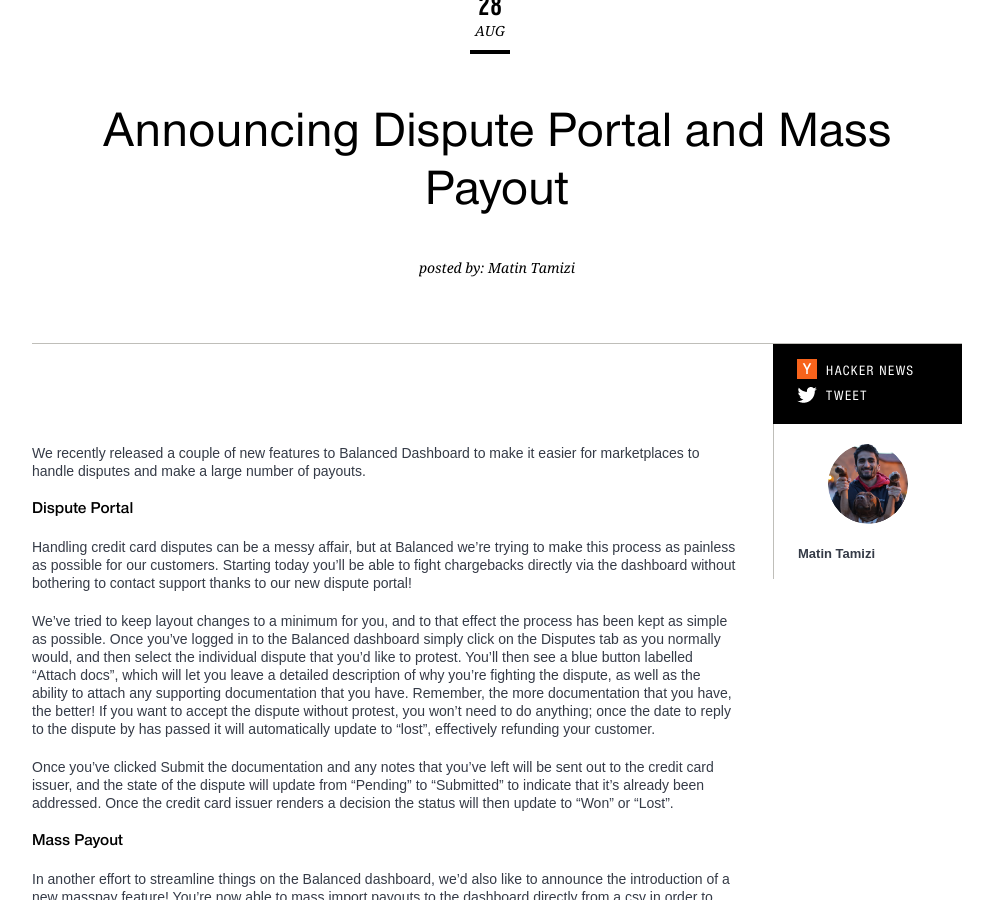
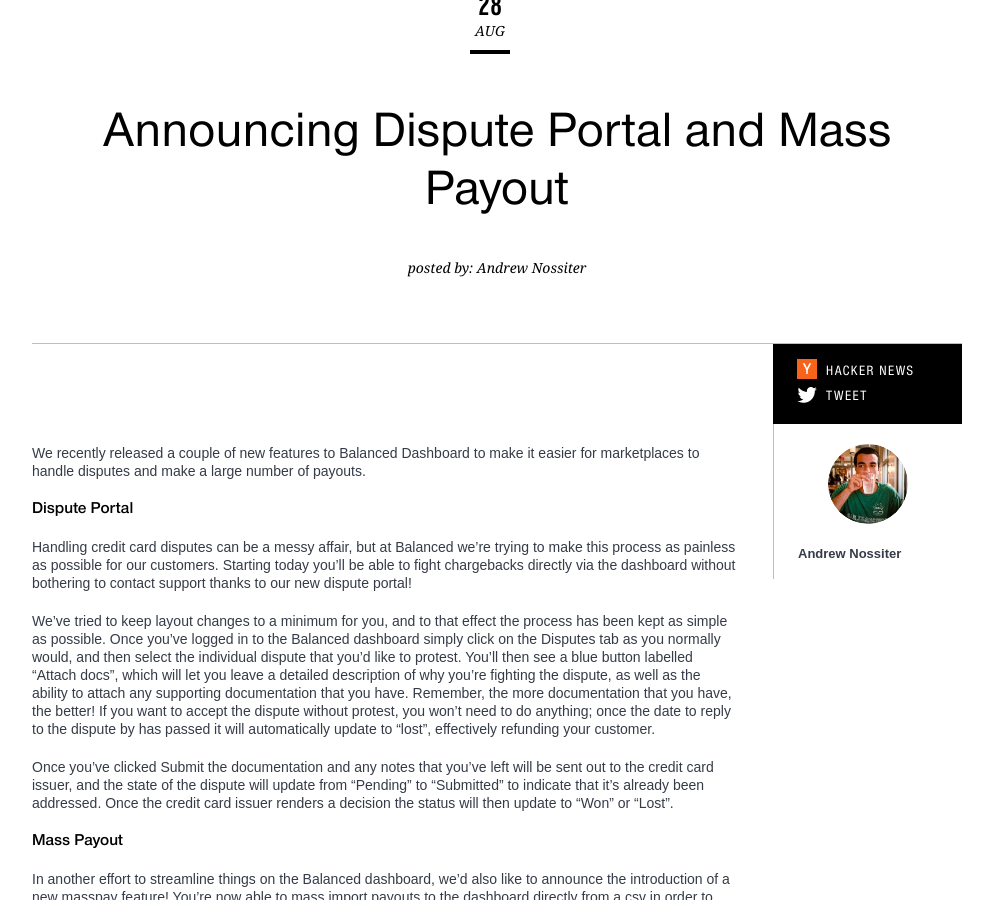
Before and after one commit to balanced/balanced.github.com, a Jekyll site: the page built from _posts/2014-08-28-announcing-dispute-portal-and-mass-payout.md, in a window 1280 px wide and 900 px high, scrolled down 493 px. Shown: the whole window, without its empty margins (143-1136 px from the left). Built offline with Jekyll 4.4.1, drawn with Linux system fonts in a browser that asks for light colours; nearby versions of some CDN libraries.

Commit message:
Update author and add cover images

```diff
--- a/_posts/2014-08-28-announcing-dispute-portal-and-mass-payout.md
+++ b/_posts/2014-08-28-announcing-dispute-portal-and-mass-payout.md
@@ -1,10 +1,10 @@
 ---
 layout: post
-author: Matin Tamizi
-author_image: /img/authors/matin_tamizi.png
+author: Andrew Nossiter
+author_image: /img/authors/andrew_nossiter.png
 title: "Announcing Dispute Portal and Mass Payout"
-image: /img/blogimages/instant-payouts-square.jpg
-cover_image: /img/blogimages/instant-payouts-landscape.jpg
+image: /img/blogimages/8_27_2014_image_600x424.jpg
+cover_image: /img/blogimages/8_27_2014_image_1020x340.jpg
 tags:
 - balanced
 - dashboard
```
Also changed, not shown: img/blogimages/8_27_2014_image_1020x340.jpg (added), img/blogimages/8_27_2014_image_600x424.jpg (added).
